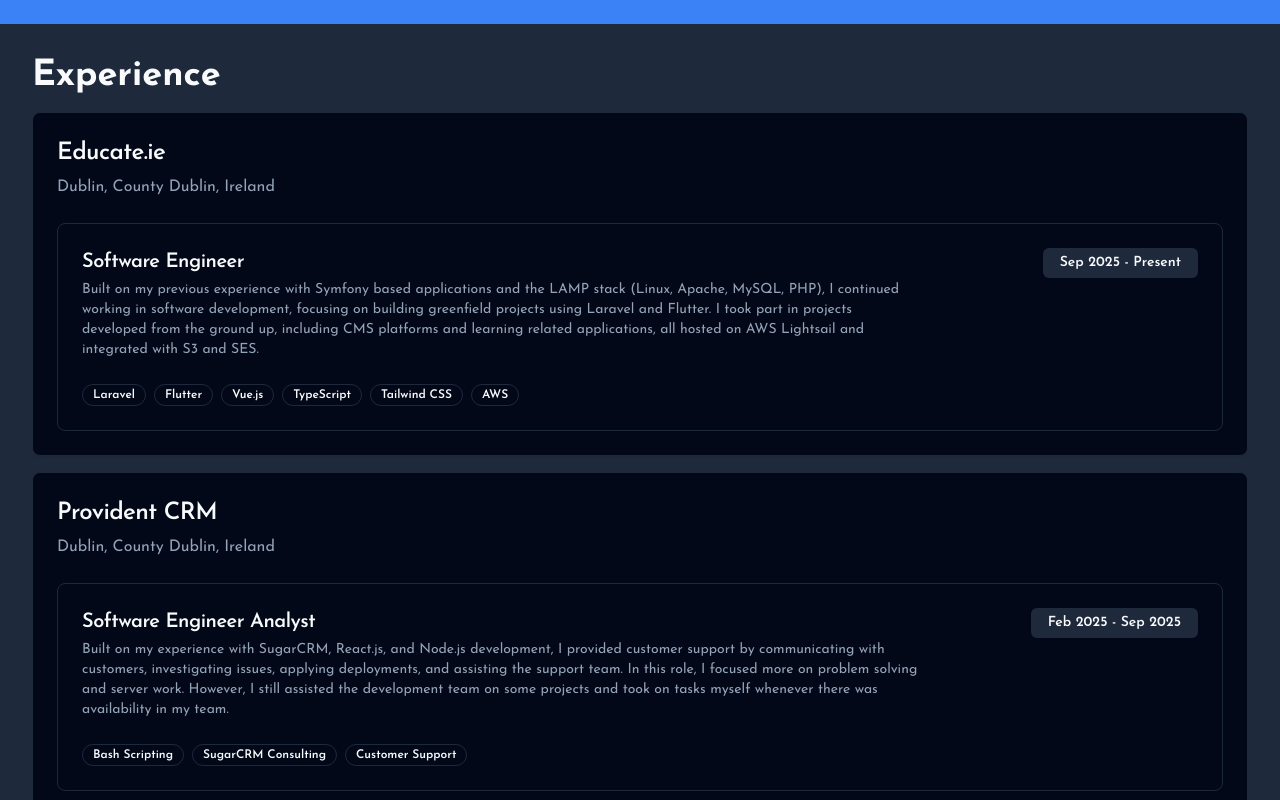
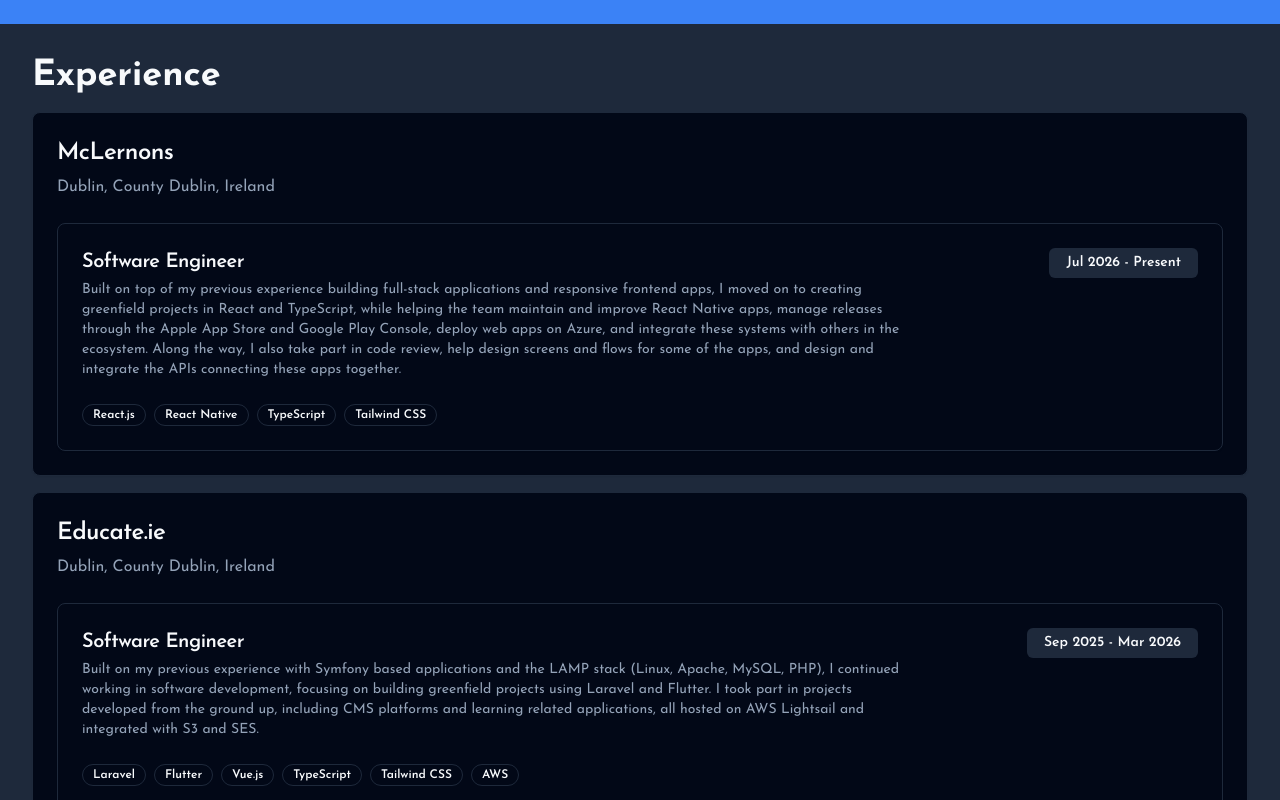
Before and after one commit to matheussreis/portfolio, a React (Vite) app: page / in a window 1280 px wide. Shown: the part 680-1480 px from the top of the page. Built offline with nearby package versions, Linux system fonts and the light colour scheme.

Commit message:
fix theme switch aria-label key and update experience timeline

```diff
--- a/src/components/ThemeSwitch.tsx
+++ b/src/components/ThemeSwitch.tsx
@@ -20,7 +20,7 @@
         <Button variant="ghost" size="icon" className="focus-visible:ring-0">
           <Sun className="h-[1.2rem] w-[1.2rem] rotate-0 scale-100 transition-all dark:-rotate-90 dark:scale-0" />
           <Moon className="absolute h-[1.2rem] w-[1.2rem] rotate-90 scale-0 transition-all dark:rotate-0 dark:scale-100" />
-          <span className="sr-only">{t('system.languages.sr-title')}</span>
+          <span className="sr-only">{t('system.themes.sr-title')}</span>
         </Button>
       </DropdownMenuTrigger>
       <DropdownMenuContent align="end">
--- a/src/i18n/en/translation.json
+++ b/src/i18n/en/translation.json
@@ -74,6 +74,25 @@
       "sr-title": "Experience Section",
       "data": [
         {
+          "company": "McLernons",
+          "location": "Dublin, County Dublin, Ireland",
+          "roles": [
+            {
+              "name": "Software Engineer",
+              "description": "Built on top of my previous experience building full-stack applications and responsive frontend apps, I moved on to creating greenfield projects in React and TypeScript, while helping the team maintain and improve React Native apps, manage releases through the Apple App Store and Google Play Console, deploy web apps on Azure, and integrate these systems with others in the ecosystem. Along the way, I also take part in code review, help design screens and flows for some of the apps, and design and integrate the APIs connecting these apps together.",
+              "startDate": "2026-07-01",
+              "endDate": "",
+              "contract": "Full-Time",
+              "skills": [
+                "React.js",
+                "React Native",
+                "TypeScript",
+                "Tailwind CSS"
+              ]
+            }
+          ]
+        },
+        {
           "company": "Educate.ie",
           "location": "Dublin, County Dublin, Ireland",
           "roles": [
@@ -81,7 +100,7 @@
               "name": "Software Engineer",
               "description": "Built on my previous experience with Symfony based applications and the LAMP stack (Linux, Apache, MySQL, PHP), I continued working in software development, focusing on building greenfield projects using Laravel and Flutter. I took part in projects developed from the ground up, including CMS platforms and learning related applications, all hosted on AWS Lightsail and integrated with S3 and SES.",
               "startDate": "2025-09-29",
-              "endDate": "",
+              "endDate": "2026-03-23",
               "contract": "Full-Time",
               "skills": [
                 "Laravel",
--- a/src/i18n/pt/translation.json
+++ b/src/i18n/pt/translation.json
@@ -74,6 +74,25 @@
       "sr-title": "Secção de Experiência",
       "data": [
         {
+          "company": "McLernons",
+          "location": "Dublin, Condado de Dublin, Irlanda",
+          "roles": [
+            {
+              "name": "Engenheiro de Software",
+              "description": "Com base na minha experiência anterior a construir aplicações full-stack e aplicações frontend responsivas, avancei para a criação de projetos de raiz (greenfield) em React e TypeScript, ajudando também a equipa a manter e melhorar aplicações em React Native, a gerir lançamentos através da Apple App Store e da Google Play Console, a fazer deploy de aplicações web no Azure, e a integrar estes sistemas com outros no ecossistema. Ao longo do processo, também participo em code review, ajudo a desenhar ecrãs e fluxos de algumas das aplicações, e desenho e integro as APIs que ligam estas aplicações entre si.",
+              "startDate": "2026-07-01",
+              "endDate": "",
+              "contract": "Tempo Inteiro",
+              "skills": [
+                "React.js",
+                "React Native",
+                "TypeScript",
+                "Tailwind CSS"
+              ]
+            }
+          ]
+        },
+        {
           "company": "Educate.ie",
           "location": "Dublin, Condado de Dublin, Irlanda",
           "roles": [
@@ -81,8 +100,8 @@
               "name": "Engenheiro de Software",
               "description": "Com base na minha experiência anterior com aplicações baseadas em Symfony e na stack LAMP (Linux, Apache, MySQL, PHP), continuei a trabalhar em desenvolvimento de software, com foco na criação de projetos greenfield utilizando Laravel e Flutter. Participei em projetos desenvolvidos de raiz, incluindo plataformas CMS e aplicações relacionadas com educação, todos alojados na AWS Lightsail e integrados com S3 e SES.",
               "startDate": "2025-09-29",
-              "endDate": "",
-              "contract": "Tempo-Integral",
+              "endDate": "2026-03-23",
+              "contract": "Tempo Inteiro",
               "skills": [
                 "Laravel",
                 "Flutter",
```
